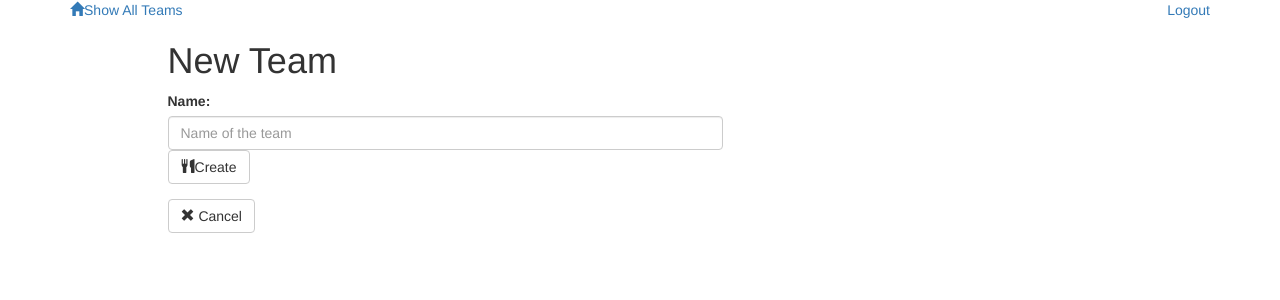
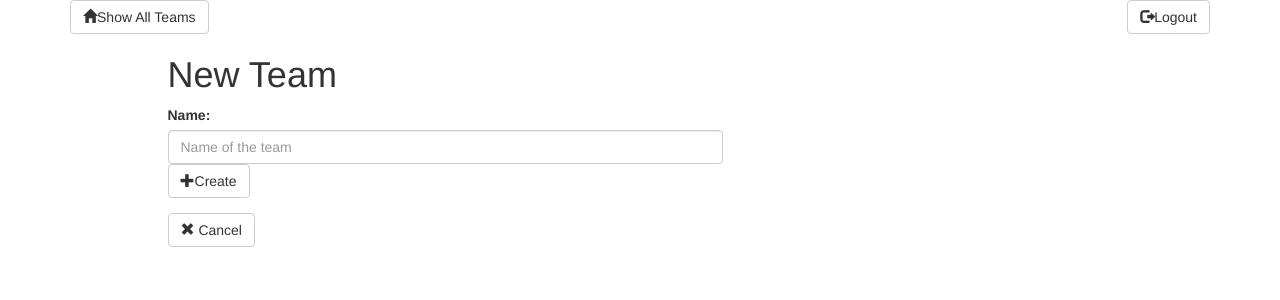
Before and after one commit to geronimood/catalog, a Flask app: page /catalog/new/ in a window 1280 px wide. Shown: the top 300 px of the page. Run offline with Flask 2, Linux system fonts and the light colour scheme; a user stored in the database is signed in; some libraries are stand-ins or nearby versions.

Commit message:
Button design

```diff
--- a/templates/catalog.html
+++ b/templates/catalog.html
@@ -35,7 +35,7 @@
 		<div class="col-md-10 padding-none">
 			<a href="{{url_for('newCatalog')}}">
 				<button class="btn btn-default" id="new-catalog">
-					<span class="glyphicon glyphicon-cutlery" aria-hidden="true"></span>Add Team
+					<span class="glyphicon glyphicon-plus" aria-hidden="true"></span>Add Team
 				</button>
 			</a>
 		</div>
--- a/templates/categoryItems.html
+++ b/templates/categoryItems.html
@@ -39,7 +39,7 @@
 			</a>
 			<a href="{{url_for('newCategoryItem', catalog_id = category.id )}}">
 				<button class="btn btn-default" id="new-player">
-					<span class="glyphicon glyphicon-glass" aria-hidden="true"></span>Add Player
+					<span class="glyphicon glyphicon-plus" aria-hidden="true"></span>Add Player
 				</button>
 			</a>
 						<a href="{{url_for('deleteCatalog', catalog_id = category.id )}}">
--- a/templates/header.html
+++ b/templates/header.html
@@ -1,14 +1,24 @@
 <div class="row top-menu">
 	<div class="col-md-6">
 		<a href="{{url_for('showCatalog')}}">
-			<span class="glyphicon glyphicon-home" aria-hidden="true"></span>Show All Teams
+			<button class="btn btn-default" id="home">
+				<span class="glyphicon glyphicon-home" aria-hidden="true"></span>Show All Teams
+			</button>
 		</a>
 	</div>
 	<div class="col-md-6 text-right">
 					{%if 'username' not in session %}
-			<a href="{{url_for('showLogin')}}">Click Here to Login </a>
+			<a href="{{url_for('showLogin')}}">
+				<button class="btn btn-default" id="login">
+					<span class="glyphicon glyphicon-log-in" aria-hidden="true"></span>Login
+				</button>
+			</a>
 			{% else %}
-			<a href="{{url_for('gdisconnect')}}">Logout </a>
+			<a href="{{url_for('gdisconnect')}}">
+				<button class="btn btn-default" id="logout">
+					<span class="glyphicon glyphicon-log-out" aria-hidden="true"></span>Logout
+				</button>
+			</a>
 			{% endif %}
 
 	</div>
--- a/templates/newCatalog.html
+++ b/templates/newCatalog.html
@@ -17,7 +17,7 @@
 				<input type ="text" class="form-control" maxlength="100" name="name" placeholder="Name of the team">
 				<div class="padding-bottom"></div>
 				<button type="submit" class="btn btn-default" id="submit" type="submit">
-				<span class="glyphicon glyphicon-cutlery" aria-hidden="true"></span>Create</button>
+				<span class="glyphicon glyphicon-plus" aria-hidden="true"></span>Create</button>
 				</div>
 			</form>
 			<a href = '{{url_for('showCatalog')}}'>
--- a/templates/newCategoryItem.html
+++ b/templates/newCategoryItem.html
@@ -20,7 +20,7 @@
 					<textarea class="form-control" maxlength="250" rows="3" name="description" placeholder="Description of the player"></textarea>
 
 					<button type="submit" class="btn btn-default" id="submit" type="submit">
-					<span class="glyphicon glyphicon-glass" aria-hidden="true"></span>Create</button>
+					<span class="glyphicon glyphicon-plus" aria-hidden="true"></span>Create</button>
 				</div>
 			</form>
 			<a href = '{{url_for('showCategory', catalog_id=catalog_id)}}'>
```
Also changed, not shown: catalog.db.
